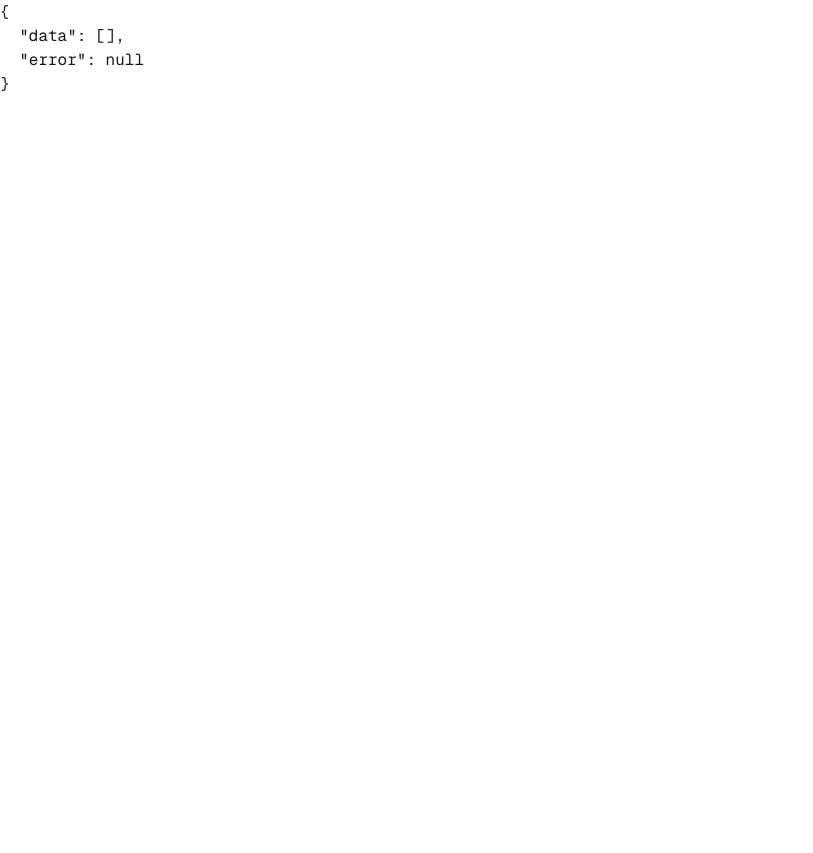
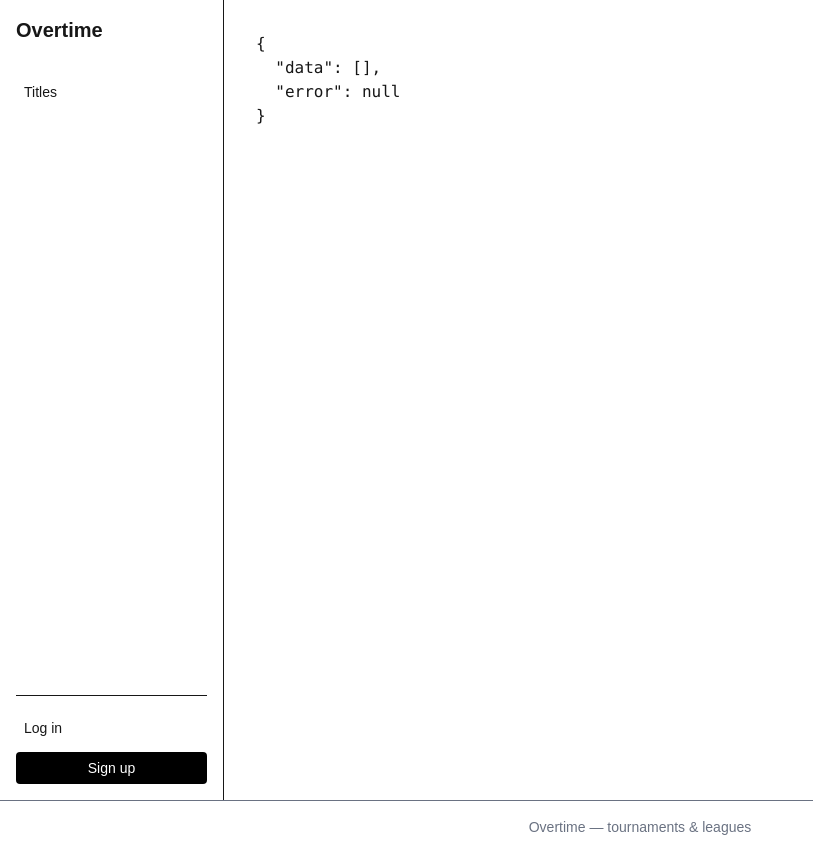
Before and after one commit to Glaxer/Overtime, a Next.js app: page / in a window 1280 px wide. Shown: the whole page, without its empty margins (0-813 px from the left). Before the commit the page ends 800 px from the top, so only its background shows below. Built offline with nearby package versions, Linux system fonts and the light colour scheme; no server answers; the database is empty.

Commit message:
Added standard Footer and Navbar

```diff
--- a/app/layout.tsx
+++ b/app/layout.tsx
@@ -1,29 +1,40 @@
 import type { Metadata } from "next";
 import { Geist, Geist_Mono } from "next/font/google";
 import "./globals.css";
+import Navbar from "@/components/layout/Navbar";
+import Footer from "@/components/layout/Footer";
 
 const geistSans = Geist({
   variable: "--font-geist-sans",
-  subsets: ["latin"],
+  subsets: ["latin"]
 });
 
 const geistMono = Geist_Mono({
   variable: "--font-geist-mono",
-  subsets: ["latin"],
+  subsets: ["latin"]
 });
 
 export const metadata: Metadata = {
-  title: "Create Next App",
-  description: "Generated by create next app",
+  title: "Overtime",
+  description: "Tournaments and leagues for Rocket League and beyond"
 };
 
-export default function RootLayout({ children }: LayoutProps<"/">) {
+export default function RootLayout({
+  children
+}: {
+  children: React.ReactNode;
+}) {
   return (
-    <html
-      lang="en"
-      className={`${geistSans.variable} ${geistMono.variable} h-full antialiased`}
-    >
-      <body className="min-h-full flex flex-col">{children}</body>
+    <html lang="en">
+      <body
+        className={`${geistSans.variable} ${geistMono.variable} h-full antialiased`}
+      >
+        <div className="flex min-h-screen">
+          <Navbar />
+          <main className="flex-1 p-8">{children}</main>
+        </div>
+        <Footer />
+      </body>
     </html>
   );
 }
--- /dev/null
+++ b/components/layout/Footer.tsx
@@ -0,0 +1,7 @@
+export default function Footer() {
+  return (
+    <footer className="border-t p-4 text-center text-sm text-gray-500">
+      Overtime — tournaments &amp; leagues
+    </footer>
+  );
+}
--- /dev/null
+++ b/components/layout/Navbar.tsx
@@ -0,0 +1,76 @@
+import Link from "next/link";
+import { createClient } from "@/lib/supabase/server";
+import { logout } from "@/app/(auth)/actions";
+
+export default async function Sidebar() {
+  const supabase = await createClient();
+  const {
+    data: { user }
+  } = await supabase.auth.getUser();
+
+  let displayName: string | null = null;
+  if (user) {
+    const { data: profile } = await supabase
+      .from("users")
+      .select("display_name")
+      .eq("id", user.id)
+      .single();
+    displayName = profile?.display_name ?? null;
+  }
+
+  return (
+    <aside className="flex w-56 shrink-0 flex-col border-r p-4">
+      {/* Logo */}
+      <Link href="/" className="mb-8 text-xl font-bold">
+        Overtime
+      </Link>
+
+      {/* Navigation */}
+      <nav className="flex flex-col gap-1">
+        <Link
+          href="/titles"
+          className="rounded px-2 py-1.5 text-sm hover:bg-gray-100"
+        >
+          Titles
+        </Link>
+        {user && (
+          <Link
+            href="/dashboard"
+            className="rounded px-2 py-1.5 text-sm hover:bg-gray-100"
+          >
+            Dashboard
+          </Link>
+        )}
+      </nav>
+
+      {/* Auth section — pinned to the bottom */}
+      <div className="mt-auto flex flex-col gap-2 border-t pt-4">
+        {user ? (
+          <>
+            <span className="px-2 text-sm text-gray-600">{displayName}</span>
+            <form action={logout}>
+              <button className="w-full rounded border px-2 py-1.5 text-left text-sm hover:bg-gray-100">
+                Log out
+              </button>
+            </form>
+          </>
+        ) : (
+          <>
+            <Link
+              href="/login"
+              className="rounded px-2 py-1.5 text-sm hover:bg-gray-100"
+            >
+              Log in
+            </Link>
+            <Link
+              href="/signup"
+              className="rounded bg-black px-2 py-1.5 text-center text-sm text-white"
+            >
+              Sign up
+            </Link>
+          </>
+        )}
+      </div>
+    </aside>
+  );
+}
```
